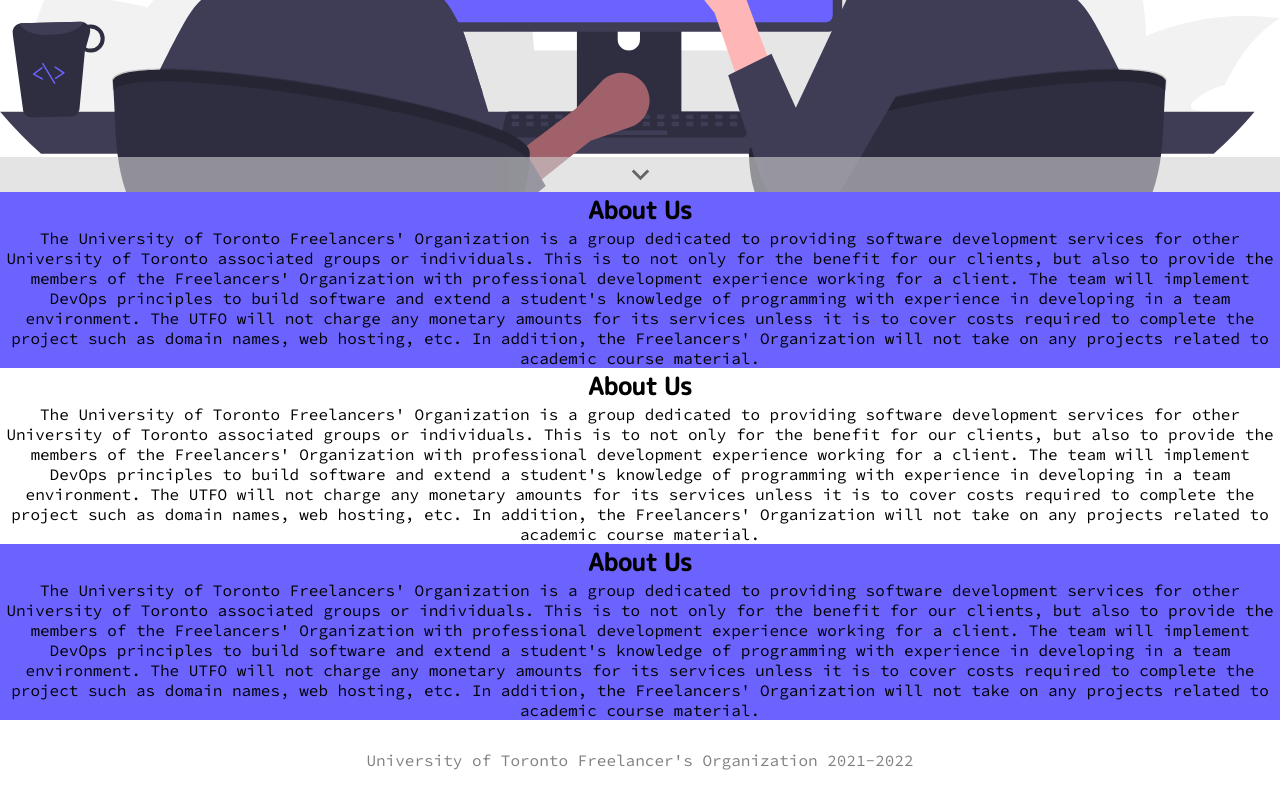
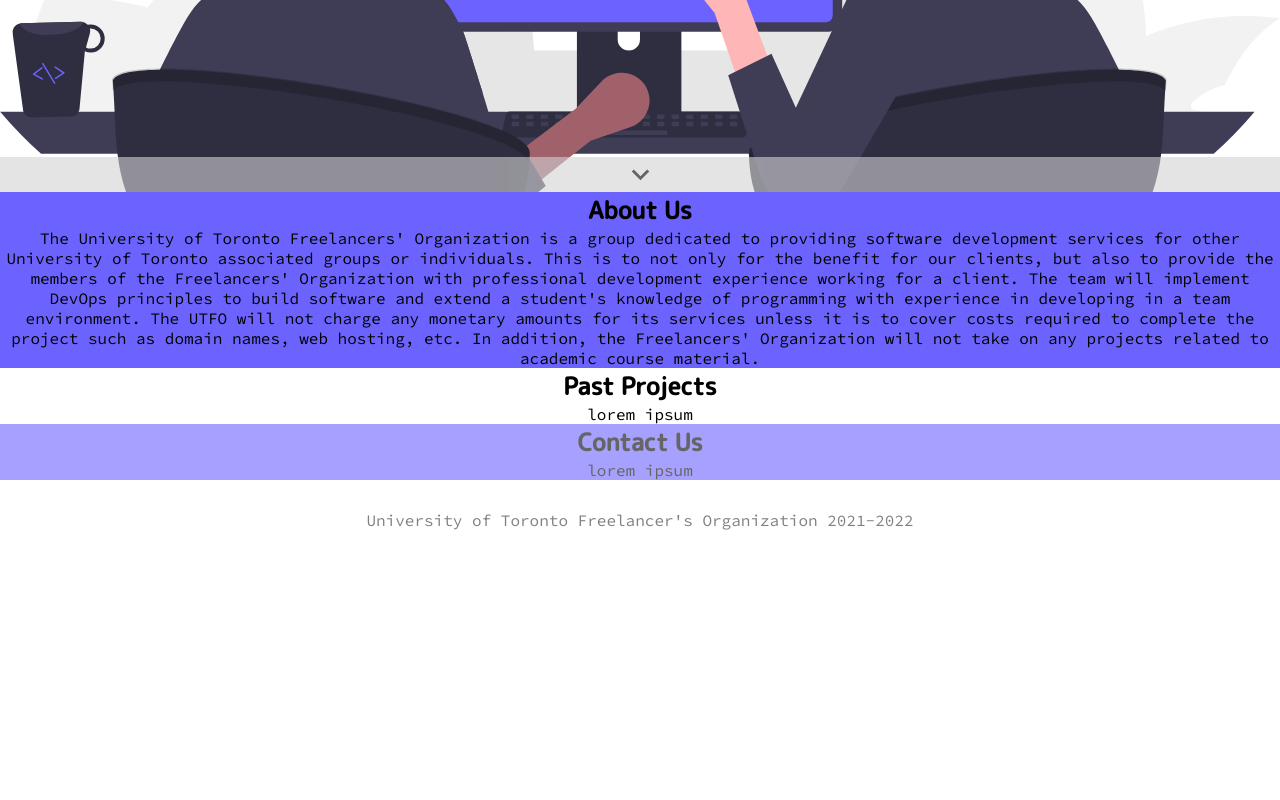
Before and after one commit to UTFO/UTFO-Website, a React (Create React App) app: page / in a window 1280 px wide. Shown: the part 608-1408 px from the top of the page. After the commit the page ends 1168 px from the top, so only its background shows below. Built offline with nearby package versions, Linux system fonts and the light colour scheme.

Commit message:
set upparent divs and files for each blurb

```diff
--- a/src/components/pages/Home/AboutBlurb.js
+++ b/src/components/pages/Home/AboutBlurb.js
@@ -1,8 +1,8 @@
-function Blurb() {
+function AboutBlurb() {
 	return (
 		<>
 			<h2>About Us</h2>
-			<p className="blurb">
+			<p className="AboutBlurb">
 				The University of Toronto Freelancers' Organization is
 				a group dedicated to providing software development
 				services for other University of Toronto associated
@@ -24,4 +24,4 @@
 	);
 }
 
-export default Blurb;
+export default AboutBlurb;
--- a/src/components/pages/Home/ArticleBlurb.js
+++ b/src/components/pages/Home/ArticleBlurb.js
@@ -0,0 +1,12 @@
+function ArticleBlurb() {
+	return (
+		<>
+			<h2>Past Projects</h2>
+			<p className="blurb">
+				lorem ipsum
+			</p>
+		</>
+	);
+}
+
+export default ArticleBlurb;
--- a/src/components/pages/Home/ContactBlurb.js
+++ b/src/components/pages/Home/ContactBlurb.js
@@ -0,0 +1,12 @@
+function ContactBlurb() {
+	return (
+		<>
+			<h2>Contact Us</h2>
+			<p className="blurb">
+				lorem ipsum
+			</p>
+		</>
+	);
+}
+
+export default ContactBlurb;
--- a/src/components/pages/Home/Home.js
+++ b/src/components/pages/Home/Home.js
@@ -1,5 +1,8 @@
 import Blurb from '../About/Blurb';
-import MainImage from './MainImage'
+import MainImage from './MainImage';
+import About from './AboutBlurb';
+import Article from './ArticleBlurb';
+import Contact from './ContactBlurb';
 import './Home.css';
 
 function Home() {
@@ -28,15 +31,15 @@
       <>
         <MainImage />
         <div className='reveal accent' id='first-blurb'>
-          <Blurb />
+          <About />
         </div>
         <div className='reveal'>
           {/* Blurb for article page */}
-          <Blurb />
+          <Article />
         </div>
         <div className='reveal accent'>
           {/* Blurb for contact page */}
-          <Blurb />
+          <Contact />
         </div>
       </>
     </div>
```
